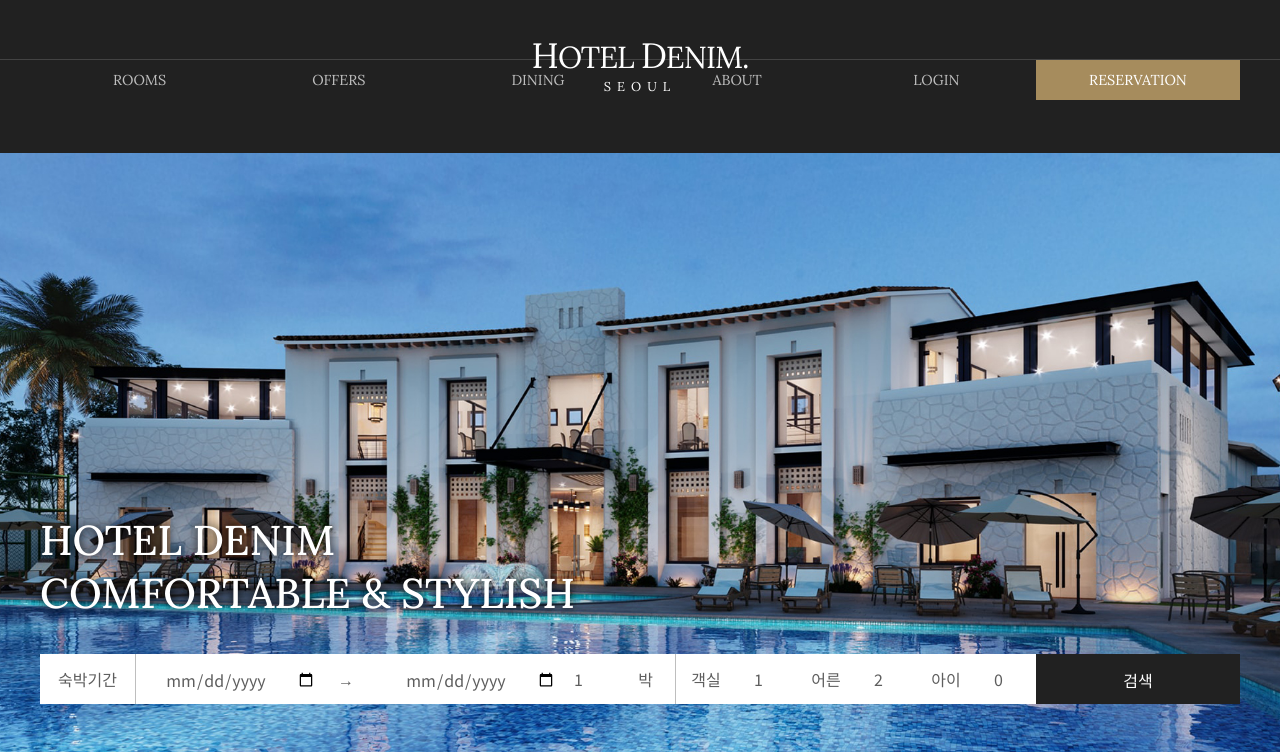
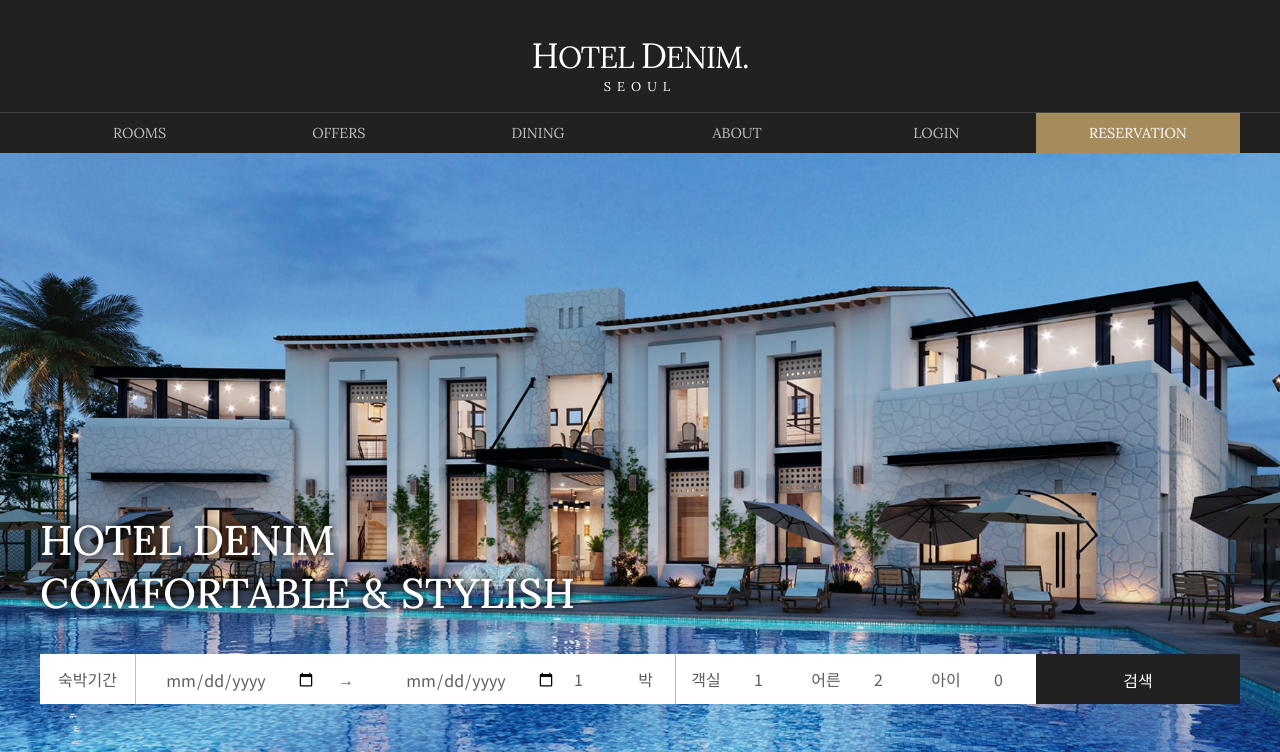
Before and after one commit to pic22ti/pic22ti.github.io, a PHP site: page /portfolio/hotel-denim/hotel-denim-index.html in a window 1280 px wide. Shown: the top 752 px of the page. Run offline with PHP 8.4, Linux system fonts and the light colour scheme.

Commit message:
Update style.css
header line

```diff
--- a/portfolio/hotel-denim/style.css
+++ b/portfolio/hotel-denim/style.css
@@ -424,6 +424,7 @@ a {
   }
   header > .container:first-child {
     box-sizing: border-box;
+    height: 112px;
   }
   /* menu,book */
   header > .container > .menu {
```
